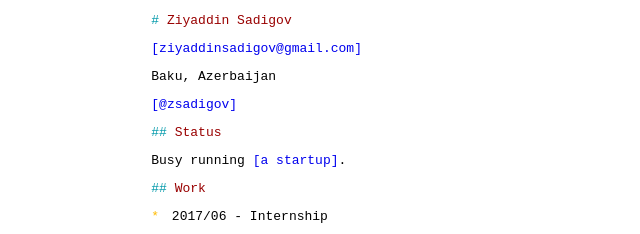
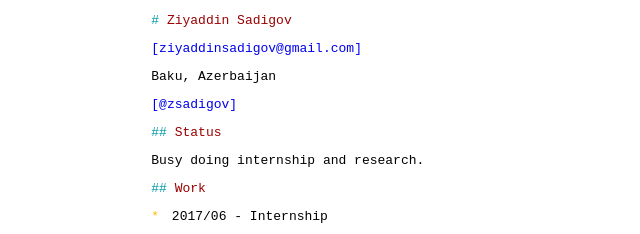
Before and after one commit to ziyaddin/ziyaddin.github.io, a plain HTML site: page index.html in a window 1280 px wide. Shown: the top 234 px of the page, without its empty margins (214-854 px from the left). Drawn offline with Linux system fonts and the light colour scheme.

Commit message:
fix status

```diff
--- a/index.html
+++ b/index.html
@@ -14,7 +14,8 @@
 
 <h2 id="status">Status</h2>
 
-<p>Busy running <a href="https://www.example.com/">a startup</a>.</p>
+<!--<p>Busy running <a href="https://www.example.com/">a startup</a>.</p>-->
+<p>Busy doing internship and research.</p>
 
 <h2 id="work">Work</h2>
 
```
